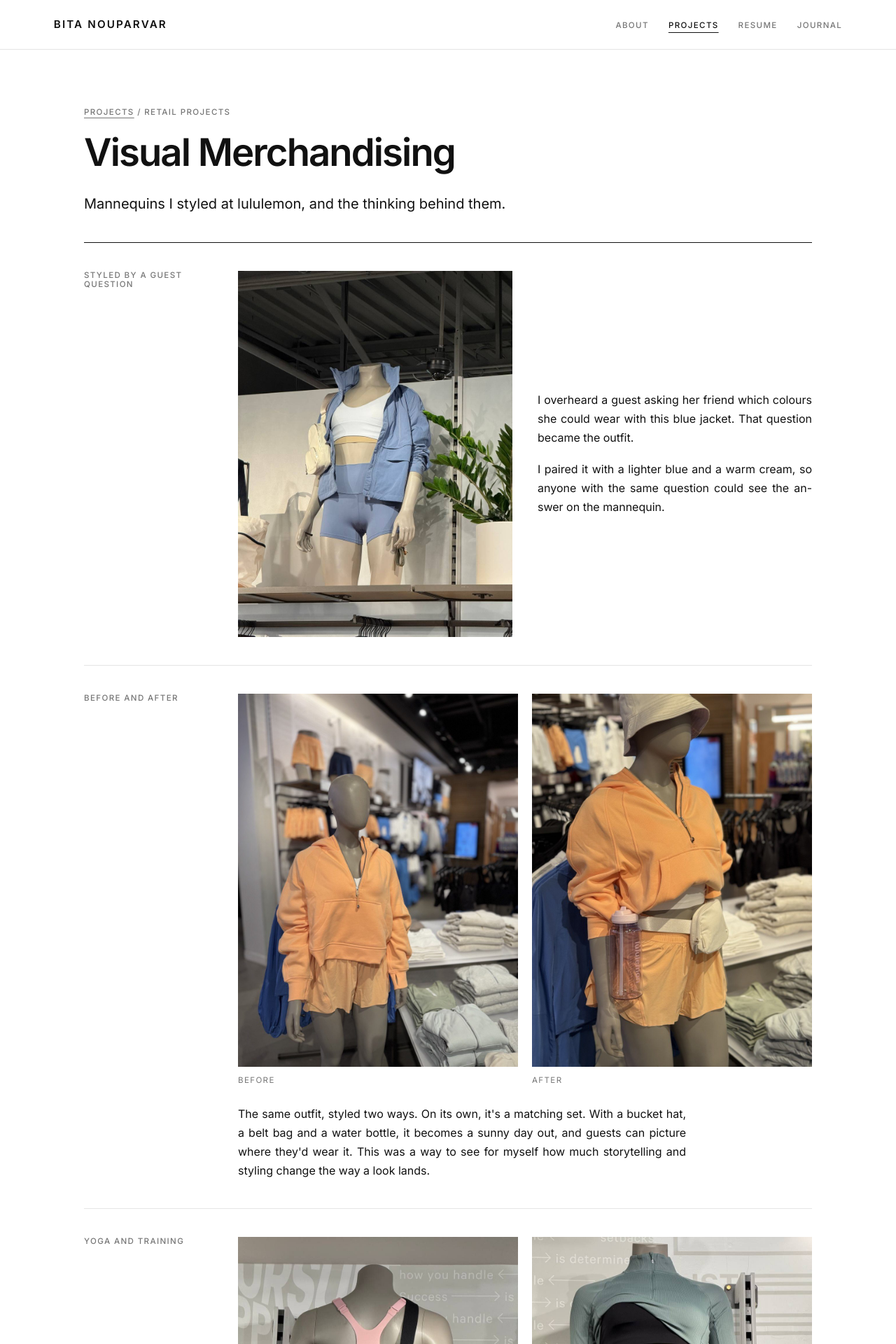
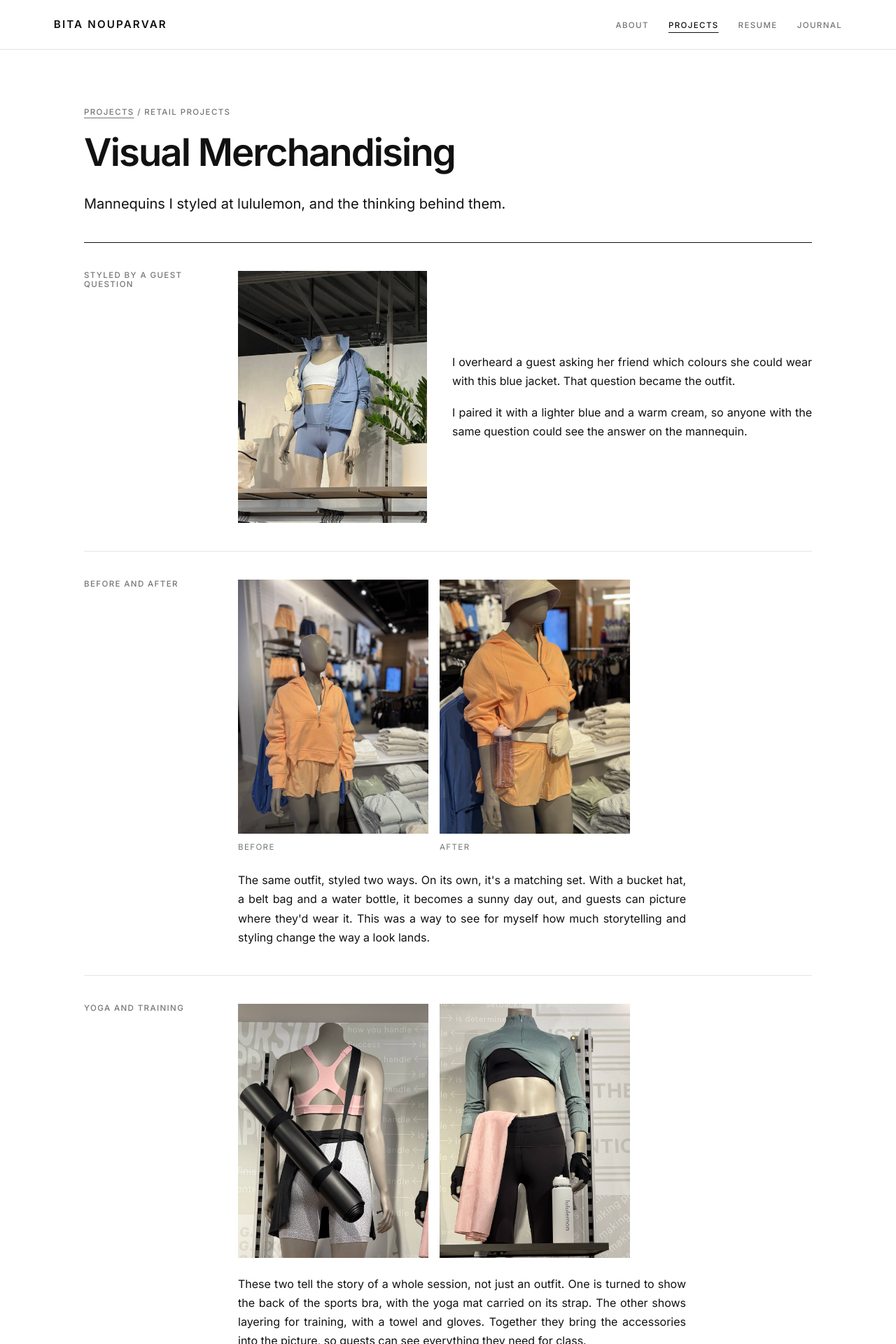
Before and after one commit to bitanp1994/bitanouparvar.com, a Jekyll site: the page built from projects/visual-merchandising.html, in a window 1280 px wide. Shown: the top 1920 px of the page at 70% size. Built offline with Jekyll 4.4.1, drawn with Linux system fonts in a browser that asks for light colours.

Commit message:
Visual Merchandising: smaller photos
Co-Authored-By: Claude Opus 5.5 <noreply@anthropic.com>
Claude-Session: https://claude.ai/code/session_011ZU1tgXn8aNEA1hgF5gWNT

```diff
--- a/assets/style.css
+++ b/assets/style.css
@@ -410,3 +410,7 @@ main.wide .page.case { max-width: 1040px; }
 .vm-pair { display: grid; grid-template-columns: 1fr 1fr; gap: 20px; }
 .vm-text { margin-top: 24px; max-width: 40em; }
 .vm-pair figcaption { font-size: .72rem; letter-spacing: .12em; text-transform: uppercase; color: var(--muted); margin-top: 10px; }
+/* smaller photos on the Visual Merchandising page */
+.vm-pair { max-width: 560px; gap: 16px; }
+.vm-story { grid-template-columns: 270px 1fr; }
+@media (max-width: 760px) { .vm-story { grid-template-columns: 1fr; } .vm-story figure { max-width: 300px; } }
```
